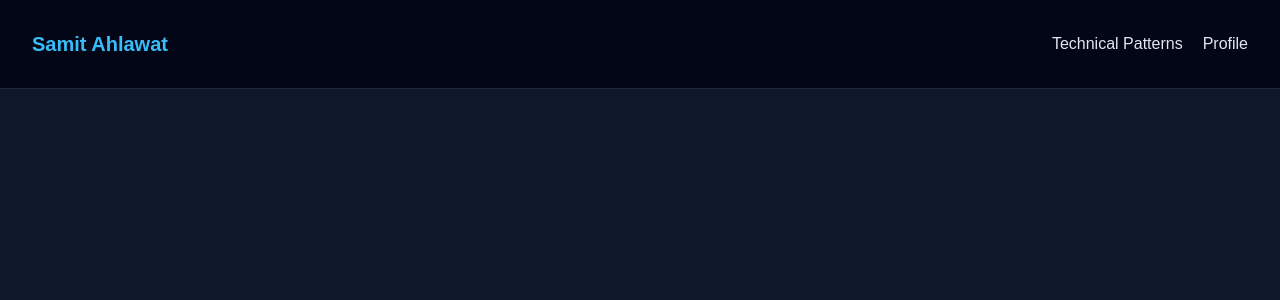
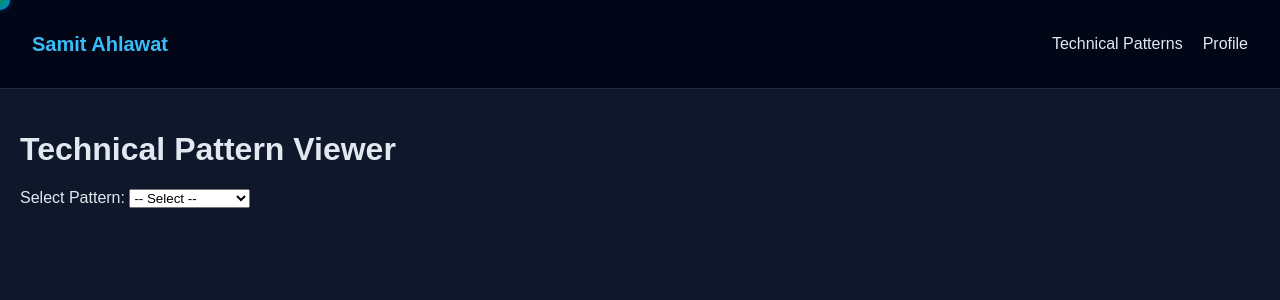
Before and after one commit to samit-ahlawat/website, a React (Create React App) app: page / in a window 1280 px wide. Shown: the top 300 px of the page. Built offline with nearby package versions, Linux system fonts and the light colour scheme.

Commit message:
Add double top pattern

```diff
--- a/src/App.js
+++ b/src/App.js
@@ -4,7 +4,7 @@ import Dashboard from "./components/Dashboard";
 import "./styles.css";
 
 function App() {
-  const [activeView, setActiveView] = useState("home");
+  const [activeView, setActiveView] = useState("dashboard");
 
   return (
     <div className="app">
```
